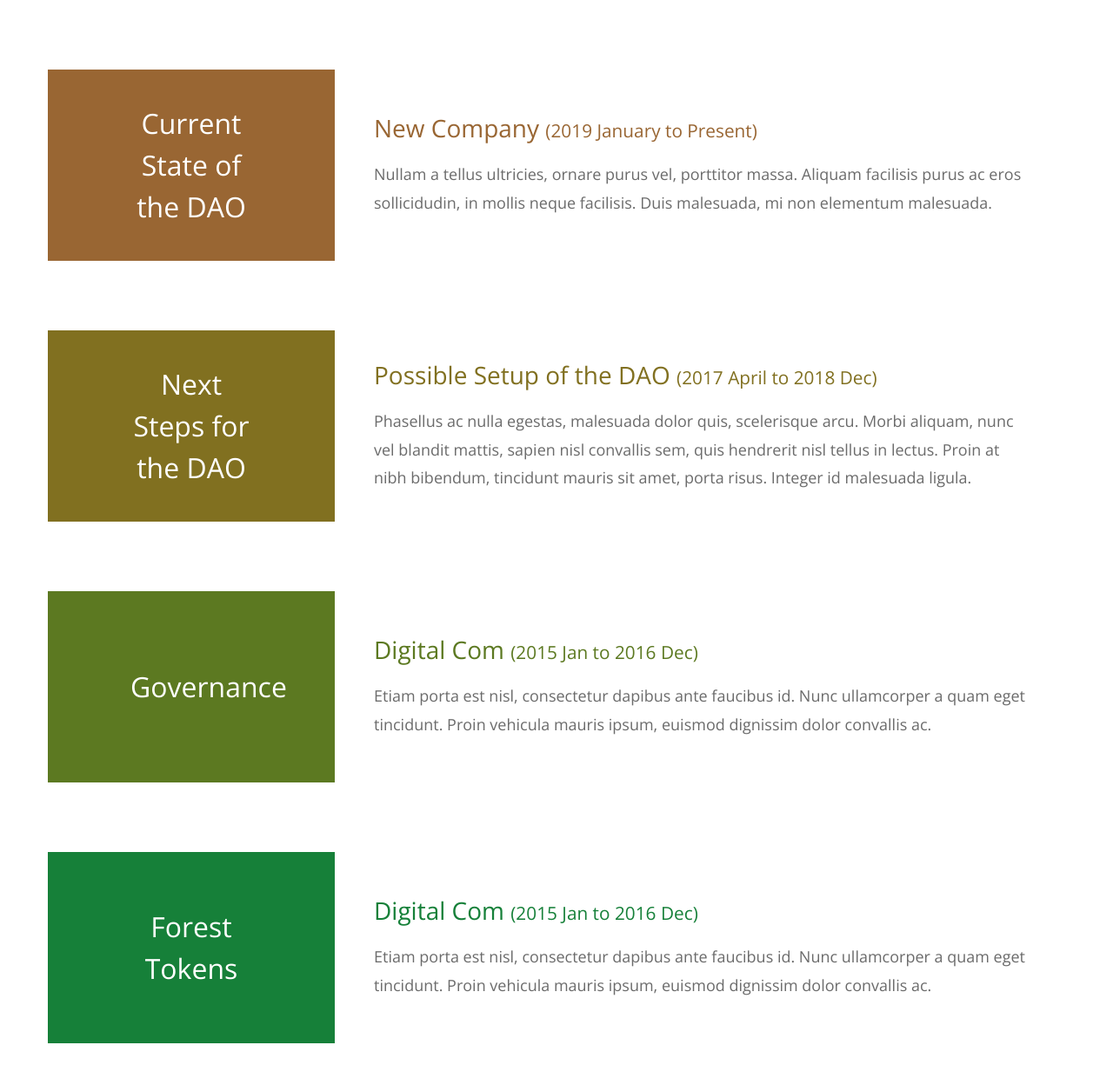
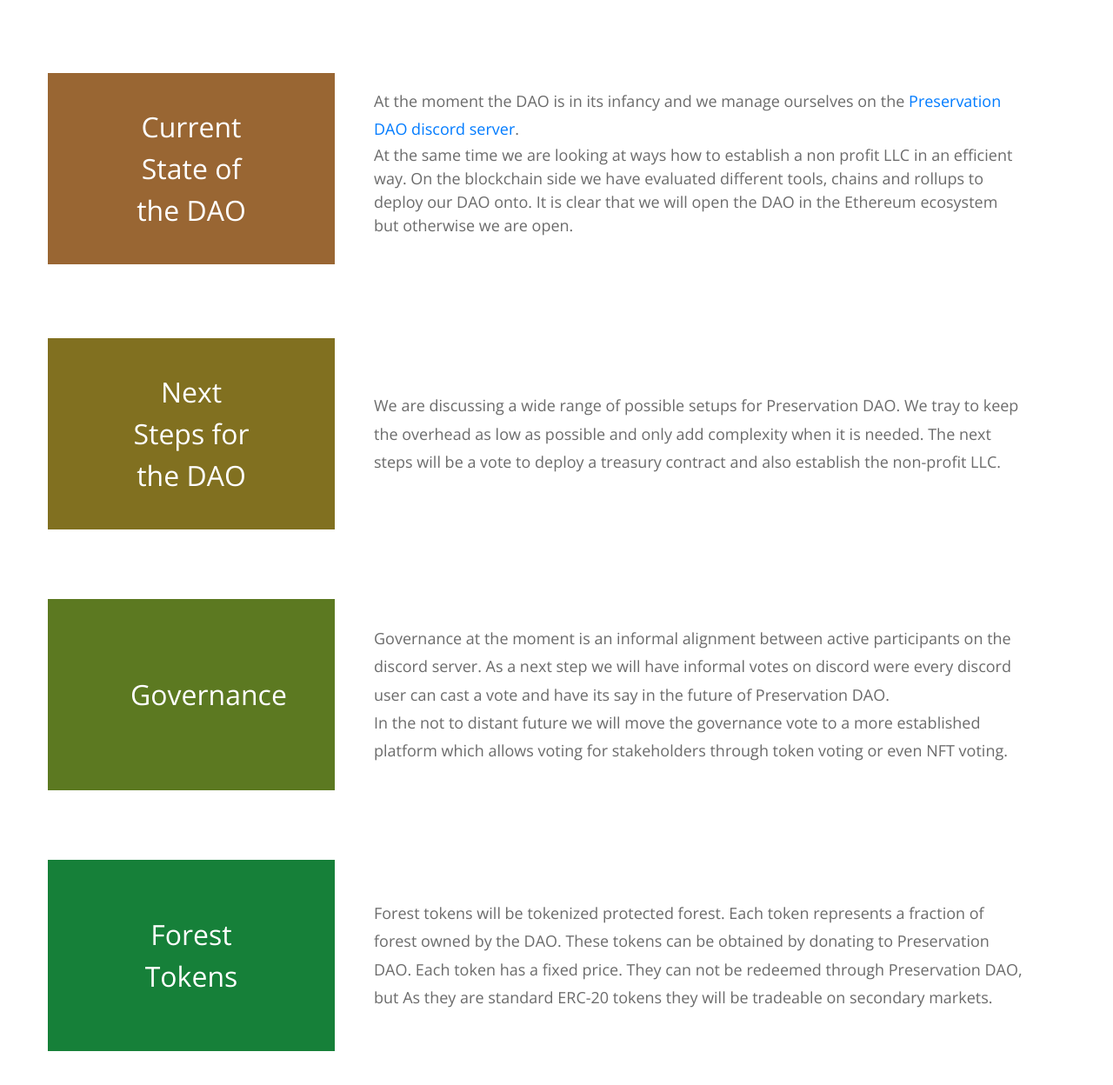
Before and after one commit to preservationdao/website, a plain HTML site: page index.html in a window 1280 px wide. Shown: the part 1100-2348 px from the top of the page at 87% size. Drawn offline with nearby package versions, Linux system fonts and the light colour scheme.

Commit message:
Finished the site (1st version)

```diff
--- a/index.html
+++ b/index.html
@@ -74,14 +74,21 @@ https://templatemo.com/tm-530-mini-profile
                 Current State of the DAO
               </div>
               <div class="tm-portfolio-description">
-                <h3 class="tm-text-tree-1">
+                <!-- <h3 class="tm-text-tree-1">
                   New Company
                   <span class="tm-title-small">(2019 January to Present)</span>
-                </h3>
+                </h3> -->
                 <p class="mb-0">
-                  Nullam a tellus ultricies, ornare purus vel, porttitor massa.
-                  Aliquam facilisis purus ac eros sollicidudin, in mollis neque
-                  facilisis. Duis malesuada, mi non elementum malesuada.
+                  At the moment the DAO is in its infancy and we manage ourselves
+                  on the <a href="https://discord.com/invite/ERBTJAqSt2">
+                    Preservation DAO discord server</a>.
+                </p>
+                <pclass="mb-0">
+                At the same time we are looking at ways how to establish a non
+                profit LLC in an efficient way. On the blockchain side we have
+                evaluated different tools, chains and rollups to deploy our DAO
+                onto. It is clear that we will open the DAO in the Ethereum
+                ecosystem but otherwise we are open.
                 </p>
               </div>
             </div>
@@ -91,16 +98,16 @@ https://templatemo.com/tm-530-mini-profile
                 Next Steps for the DAO
               </div>
               <div class="tm-portfolio-description">
-                <h3 class="tm-text-tree-2">
+                <!-- <h3 class="tm-text-tree-2">
                   Possible Setup of the DAO
                   <span class="tm-title-small">(2017 April to 2018 Dec)</span>
-                </h3>
+                </h3> -->
                 <p class="mb-0">
-                  Phasellus ac nulla egestas, malesuada dolor quis, scelerisque
-                  arcu. Morbi aliquam, nunc vel blandit mattis, sapien nisl
-                  convallis sem, quis hendrerit nisl tellus in lectus. Proin at
-                  nibh bibendum, tincidunt mauris sit amet, porta risus. Integer
-                  id malesuada ligula.
+                  We are discussing a wide range of possible setups for
+                  Preservation DAO. We tray to keep the overhead as low as
+                  possible and only add complexity when it is needed. The next
+                  steps will be a vote to deploy a treasury contract and also
+                  establish the non-profit LLC.
                 </p>
               </div>
             </div>
@@ -110,14 +117,21 @@ https://templatemo.com/tm-530-mini-profile
                 Governance
               </div>
               <div class="tm-portfolio-description">
-                <h3 class="tm-text-tree-3">
+                <!-- <h3 class="tm-text-tree-3">
                   Digital Com
                   <span class="tm-title-small">(2015 Jan to 2016 Dec)</span>
-                </h3>
+                </h3> -->
                 <p class="mb-0">
-                  Etiam porta est nisl, consectetur dapibus ante faucibus id.
-                  Nunc ullamcorper a quam eget tincidunt. Proin vehicula mauris
-                  ipsum, euismod dignissim dolor convallis ac.
+                  Governance at the moment is an informal alignment between
+                  active participants on the discord server. As a next step we
+                  will have informal votes on discord were every discord user
+                  can cast a vote and have its say in the future of Preservation
+                  DAO.
+                </p>
+                <p class="mb-0">
+                  In the not to distant future we will move the governance vote to
+                  a more established platform which allows voting for stakeholders
+                  through token voting or even NFT voting.
                 </p>
               </div>
             </div>
@@ -127,14 +141,17 @@ https://templatemo.com/tm-530-mini-profile
                 Forest Tokens
               </div>
               <div class="tm-portfolio-description">
-                <h3 class="tm-text-tree-4">
+                <!-- <h3 class="tm-text-tree-4">
                   Digital Com
                   <span class="tm-title-small">(2015 Jan to 2016 Dec)</span>
-                </h3>
+                </h3> -->
                 <p class="mb-0">
-                  Etiam porta est nisl, consectetur dapibus ante faucibus id.
-                  Nunc ullamcorper a quam eget tincidunt. Proin vehicula mauris
-                  ipsum, euismod dignissim dolor convallis ac.
+                  Forest tokens will be tokenized protected forest. Each token
+                  represents a fraction of forest owned by the DAO. These tokens
+                  can be obtained by donating to Preservation DAO. Each token
+                  has a fixed price. They can not be redeemed through
+                  Preservation DAO, but As they are standard ERC-20 tokens they
+                  will be tradeable on secondary markets.
                 </p>
               </div>
             </div>
```
